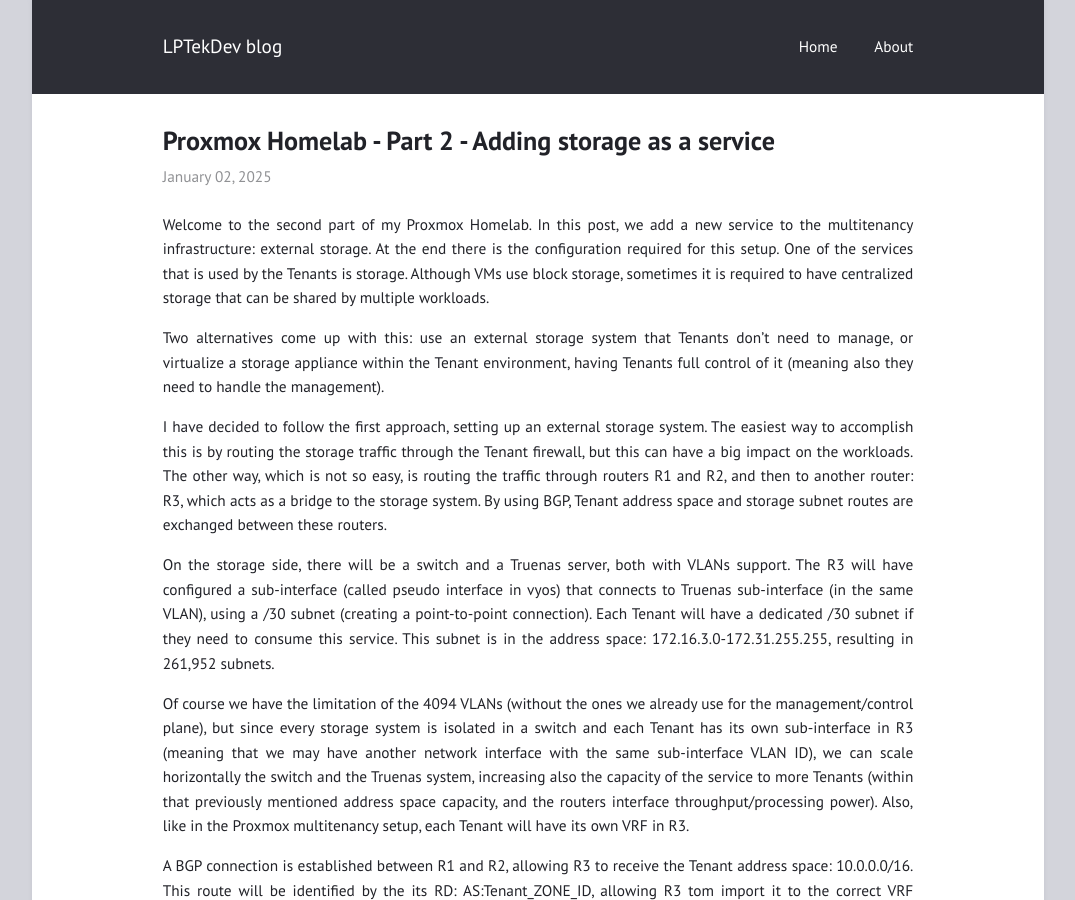
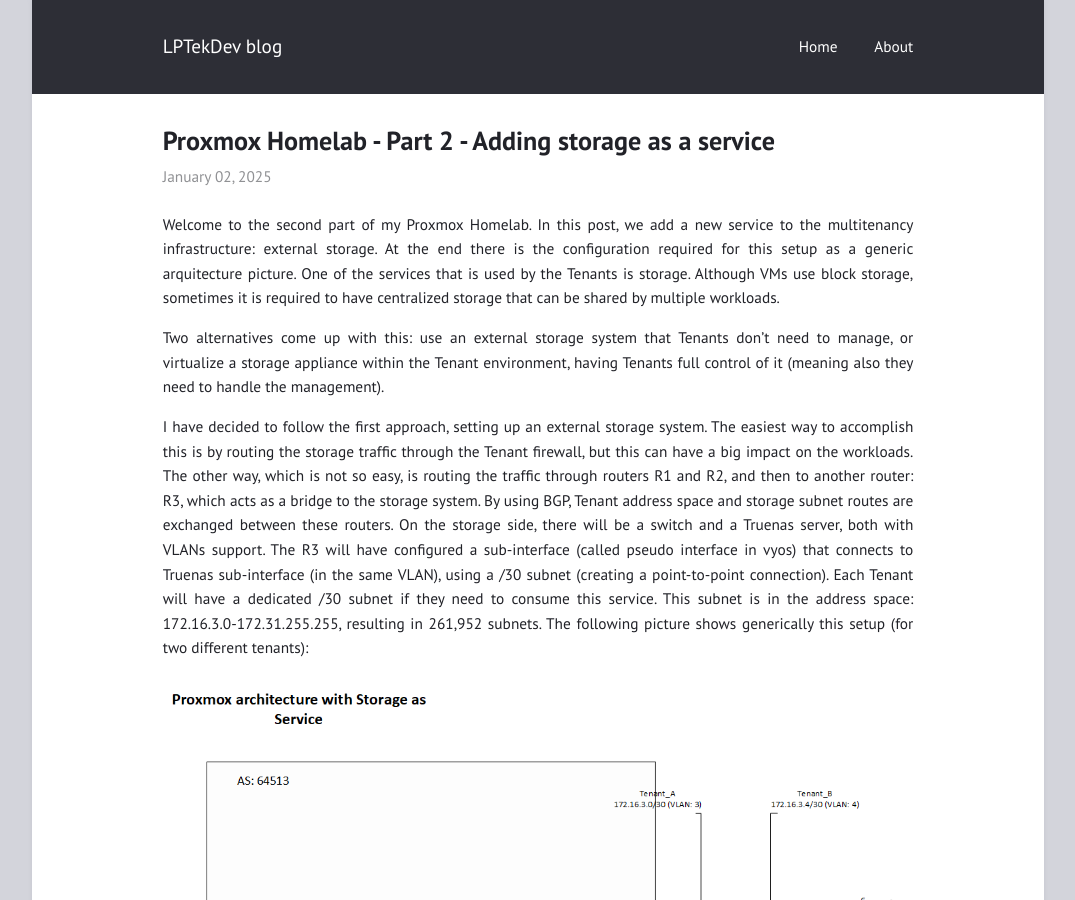
Before and after one commit to lptekdev/homelab, a Jekyll site: the page built from _posts/2025-01-02-proxmox_storage.md, in a window 1280 px wide and 900 px high. Shown: the whole window, without its empty margins (102-1177 px from the left). Built offline with Jekyll 4.4.1, drawn with Linux system fonts in a browser that asks for light colours.

Commit message:
adding storage architecure picture

```diff
--- a/_posts/2025-01-02-proxmox_storage.md
+++ b/_posts/2025-01-02-proxmox_storage.md
@@ -3,7 +3,7 @@ title:  "Proxmox Homelab - Part 2 - Adding storage as a service"
 layout: post
 ---
 
-Welcome to the second part of my Proxmox Homelab. In this post, we add a new service to the multitenancy infrastructure: external storage. At the end there is the configuration required for this setup.
+Welcome to the second part of my Proxmox Homelab. In this post, we add a new service to the multitenancy infrastructure: external storage. At the end there is the configuration required for this setup as a generic arquitecture picture.
 One of the services that is used by the Tenants is storage. Although VMs use block storage, sometimes it is required to have centralized storage that can be shared by multiple workloads.
 <!--more-->
 
@@ -11,8 +11,9 @@ Two alternatives come up with this: use an external storage system that Tenants
 
 I have decided to follow the first approach, setting up an external storage system. The easiest way to accomplish this is by routing the storage traffic through the Tenant firewall, but this can have a big impact on the workloads.
 The other way, which is not so easy, is routing the traffic through routers R1 and R2, and then to another router: R3, which acts as a bridge to the storage system. By using BGP, Tenant address space and storage subnet routes are exchanged between these routers.
+On the storage side, there will be a switch and a Truenas server, both with VLANs support. The R3 will have configured a sub-interface (called pseudo interface in vyos) that connects to Truenas sub-interface (in the same VLAN), using a /30 subnet (creating a point-to-point connection). Each Tenant will have a dedicated /30 subnet if they need to consume this service. This subnet is in the address space: 172.16.3.0-172.31.255.255, resulting in 261,952 subnets. The following picture shows generically this setup (for two different tenants):
 
-On the storage side, there will be a switch and a Truenas server, both with VLANs support. The R3 will have configured a sub-interface (called pseudo interface in vyos) that connects to Truenas sub-interface (in the same VLAN), using a /30 subnet (creating a point-to-point connection). Each Tenant will have a dedicated /30 subnet if they need to consume this service. This subnet is in the address space: 172.16.3.0-172.31.255.255, resulting in 261,952 subnets.
+![prxmox_storage_as_service](../assets/ProxmoxStorageAsaService.png)
 
 Of course we have the limitation of the 4094 VLANs (without the ones we already use for the management/control plane), but since every storage system is isolated in a switch and each Tenant has its own sub-interface in R3 (meaning that we may have another network interface with the same sub-interface VLAN ID), we can scale horizontally the switch and the Truenas system, increasing also the capacity of the service to more Tenants (within that previously mentioned address space capacity, and the routers interface throughput/processing power). Also, like in the Proxmox multitenancy setup, each Tenant will have its own VRF in R3.
 
```
Also changed, not shown: assets/ProxmoxStorageAsaService.png (added).
